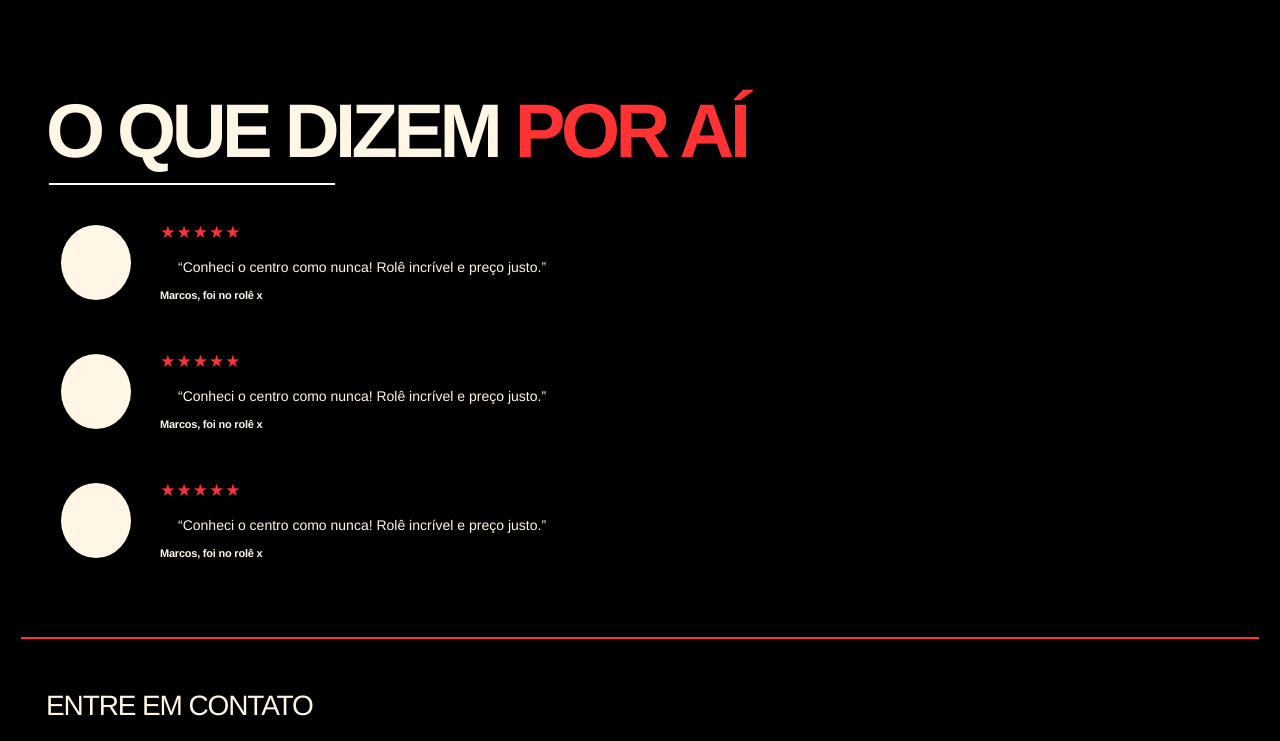
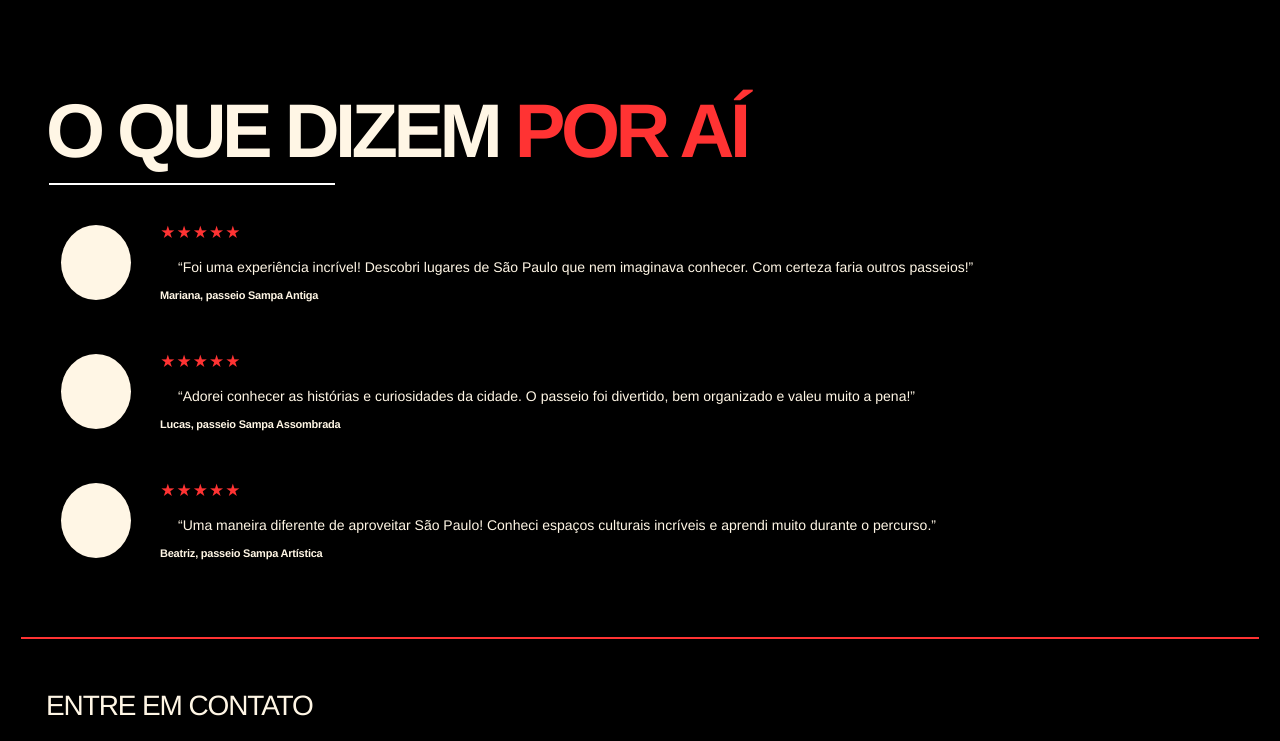
Before and after one commit to giovanna-dantas/projeto-dweb1, a plain HTML site: page sobre.html in a window 1280 px wide. Shown: the part 626-1367 px from the top of the page. Drawn offline with nearby package versions, Linux system fonts and the light colour scheme.

Commit message:
Update about page

```diff
--- a/sobre.html
+++ b/sobre.html
@@ -97,14 +97,15 @@
           <span
             class="depoimento-foto"
             role="img"
-            aria-label="Foto do participante"
+            aria-label="Foto da participante"
           ></span>
           <section class="depoimento-conteudo">
             <p class="estrelas" aria-label="5 estrelas">★★★★★</p>
             <blockquote>
-              “Conheci o centro como nunca! Rolê incrível e preço justo.”
+              “Foi uma experiência incrível! Descobri lugares de São Paulo que
+              nem imaginava conhecer. Com certeza faria outros passeios!”
             </blockquote>
-            <p class="autor">Marcos, foi no rolê x</p>
+            <p class="autor">Mariana, passeio Sampa Antiga</p>
           </section>
         </article>
 
@@ -117,9 +118,10 @@
           <section class="depoimento-conteudo">
             <p class="estrelas" aria-label="5 estrelas">★★★★★</p>
             <blockquote>
-              “Conheci o centro como nunca! Rolê incrível e preço justo.”
+              “Adorei conhecer as histórias e curiosidades da cidade. O passeio
+              foi divertido, bem organizado e valeu muito a pena!”
             </blockquote>
-            <p class="autor">Marcos, foi no rolê x</p>
+            <p class="autor">Lucas, passeio Sampa Assombrada</p>
           </section>
         </article>
 
@@ -127,14 +129,15 @@
           <span
             class="depoimento-foto"
             role="img"
-            aria-label="Foto do participante"
+            aria-label="Foto da participante"
           ></span>
           <section class="depoimento-conteudo">
             <p class="estrelas" aria-label="5 estrelas">★★★★★</p>
             <blockquote>
-              “Conheci o centro como nunca! Rolê incrível e preço justo.”
+              “Uma maneira diferente de aproveitar São Paulo! Conheci espaços
+              culturais incríveis e aprendi muito durante o percurso.”
             </blockquote>
-            <p class="autor">Marcos, foi no rolê x</p>
+            <p class="autor">Beatriz, passeio Sampa Artística</p>
           </section>
         </article>
       </section>
```
